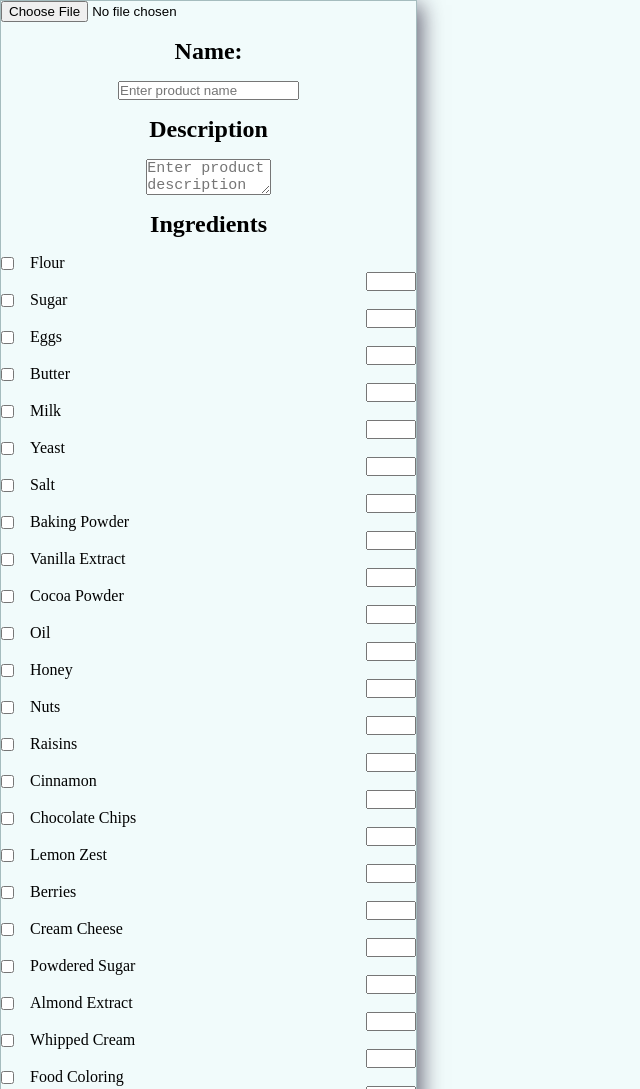
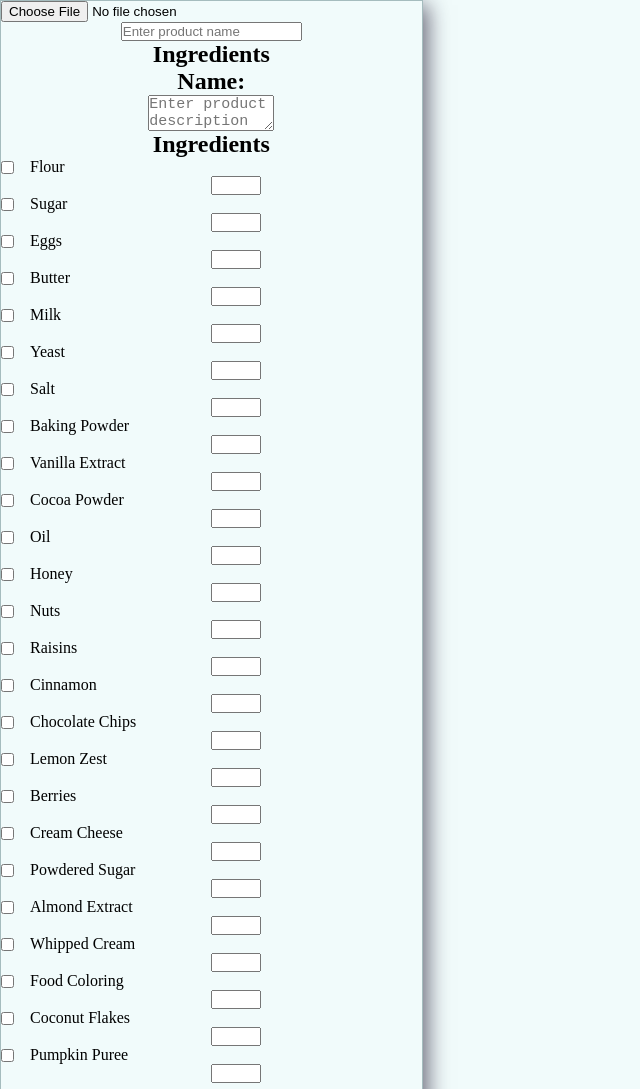
Before and after one commit to AniAzatyan90/products, a plain HTML site: page index.html in a window 1280 px wide. Shown: the top 1089 px of the page, without its empty margins (0-640 px from the left). Drawn offline with Linux system fonts and the light colour scheme.

Commit message:
added to admincontainer

```diff
--- a/index.html
+++ b/index.html
@@ -11,7 +11,7 @@
     <body>
         <div class="container">
             <div class="admin">
-                <input type="file" class="product-image">
+                <!-- <input type="file" class="product-image">
                 <label>
                     <h2>Name:</h2>
                 </label>
@@ -23,13 +23,13 @@
                 <textarea class="description" placeholder="Enter product description"></textarea>
 
                 <h2>Ingredients</h2>
-                <!-- <div class="ingridents"></div> -->
-                <!-- <button class="btn">add product</button> -->
+                <div class="ingridents"></div>
+                <button class="btn">add product</button> -->
             </div>
             <div class="products">
                 <div class="errors">
                     <ul id="error-list">
-
+                        <!-- Error messages will be appended here -->
                     </ul>
                 </div>
             </div>
--- a/script.js
+++ b/script.js
@@ -7,6 +7,34 @@ function createAdmin() {
     const adminContainer = document.querySelector('.admin');
     let containerIngridents = document.createElement('div');
     containerIngridents.classList = 'ingredients';
+
+    const fileInput = document.createElement("input");
+    fileInput.type = "file";
+    fileInput.className = "product-image";
+
+    const ingredientName = document.createElement("h2");
+    ingredientName.textContent = "Name:";
+    const labelName = document.createElement('label');
+    labelName.appendChild(ingredientName)
+
+    const productNameInput = document.createElement("input");
+    productNameInput.type = "text";
+    productNameInput.className = "productName"
+    productNameInput.placeholder = "Enter product name";
+
+    const ingredientH2 = document.createElement("h2");
+    ingredientH2.textContent = "Ingredients";
+    const labelDiscription = document.createElement("label");
+    labelDiscription.appendChild(ingredientH2)
+
+    const textarea = document.createElement("textarea");
+    textarea.className = "description";
+    textarea.placeholder = "Enter product description";
+
+    const Ingredients = document.createElement("h2");
+    Ingredients.textContent = "Ingredients";
+
+
 
     for (let i = 0; i < ingredients.length; i++) {
         let currentElement = document.createElement('div');
@@ -25,11 +53,21 @@ function createAdmin() {
 
     const addButton = document.createElement('button');
     addButton.textContent = 'Add Product';
-    addButton.classList.add('btn');
+    addButton.className = ('btn');
 
     addButton.addEventListener("click", addProduct);
+
+    adminContainer.appendChild(fileInput);
+    adminContainer.appendChild(productNameInput)
+    adminContainer.appendChild(labelDiscription);
+    adminContainer.appendChild(labelName);
+    adminContainer.appendChild(textarea);
+    adminContainer.appendChild(Ingredients);
     adminContainer.appendChild(containerIngridents);
     adminContainer.appendChild(addButton);
+    ;
+
+
 }
 
 
--- a/style.css
+++ b/style.css
@@ -31,18 +31,18 @@ body {
     align-items: center;
     flex-direction: column;
     justify-content: center;
-    margin: 0 auto;
+    /* margin: 0 auto; */
     border: 1px solid #a5bcbe;
     box-shadow: 5px 5px 20px 0px #150e289a;
 
-    gap: 1rem;
+
 }
 
 .container {
     width: 100%;
     display: flex;
     flex-direction: row;
-    gap: 1rem;
+
 }
 
 .products {
@@ -50,7 +50,7 @@ body {
     display: flex;
     flex-direction: row;
     padding: 20px;
-    gap: 3rem;
+    gap: 1rem;
 
 }
 
@@ -127,7 +127,7 @@ body {
     flex-direction: row;
     justify-content: space-between;
     margin-bottom: 10px;
-    gap: 2rem;
+    gap: 1rem;
 }
 
 .input1 {
@@ -137,13 +137,15 @@ body {
 .left-column {
     display: flex;
     flex-direction: row;
-    justify-content: flex-start;
+    /* justify-content: flex-start; */
     align-items: center;
     gap: 1rem;
+    margin-right: 50%;
 }
 
 .right-column {
     display: flex;
-    justify-content: flex-end;
+    /* justify-content: flex-end; */
+    margin-left: 50%;
     align-items: center;
 }
```
